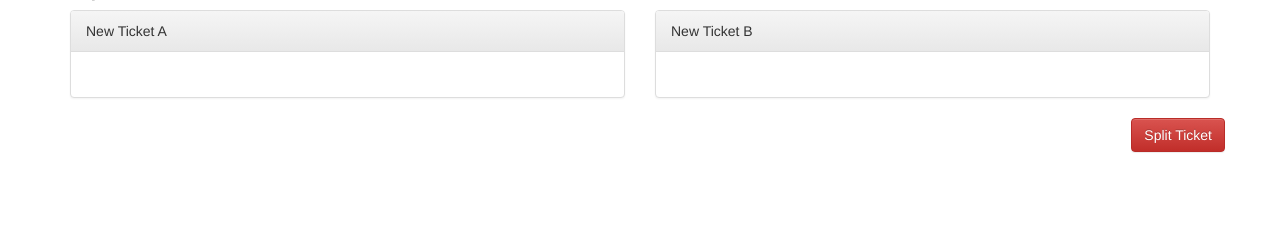
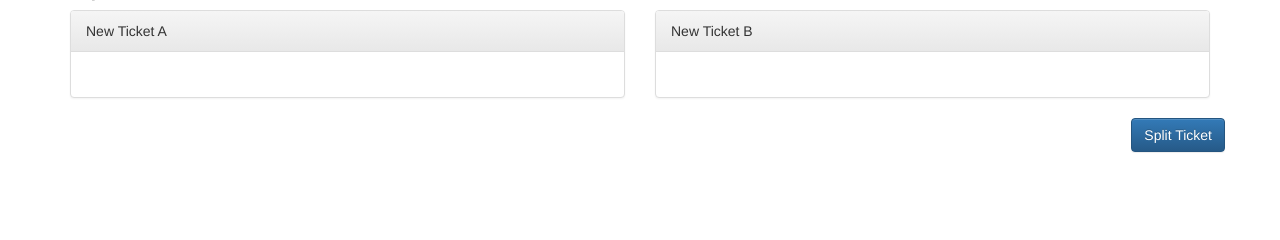
Before and after one commit to AdamCottrill/ticket_tracker, a Django app: template tickets/templates/tickets/split_ticket_form.html in a window 1280 px wide. Shown: the part 125-365 px from the top of the page. Run offline with Django 3.2, Linux system fonts and the light colour scheme; the template is opened without the code that fills it, so the values that code supplies are empty; some libraries are stand-ins or nearby versions.

Commit message:
Update split_ticket_form.html

```diff
--- a/tickets/templates/tickets/split_ticket_form.html
+++ b/tickets/templates/tickets/split_ticket_form.html
@@ -186,7 +186,7 @@
         {% endif %}
       </div>
     </div>
-    <input class="btn btn-danger pull-right" type="submit" value="Split Ticket" />
+    <input class="btn btn-primary pull-right" type="submit" value="Split Ticket" />
   </form>
 
 
```
